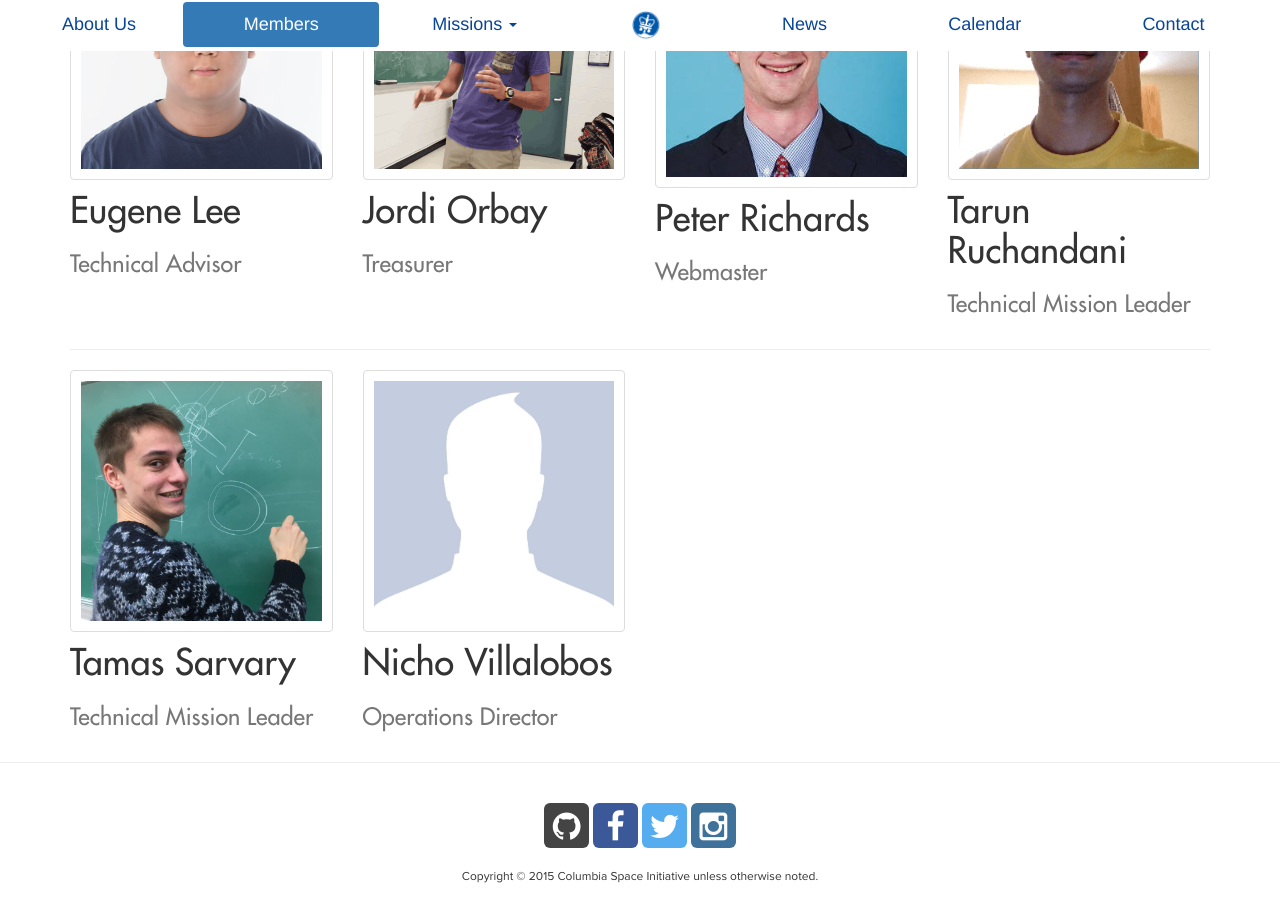
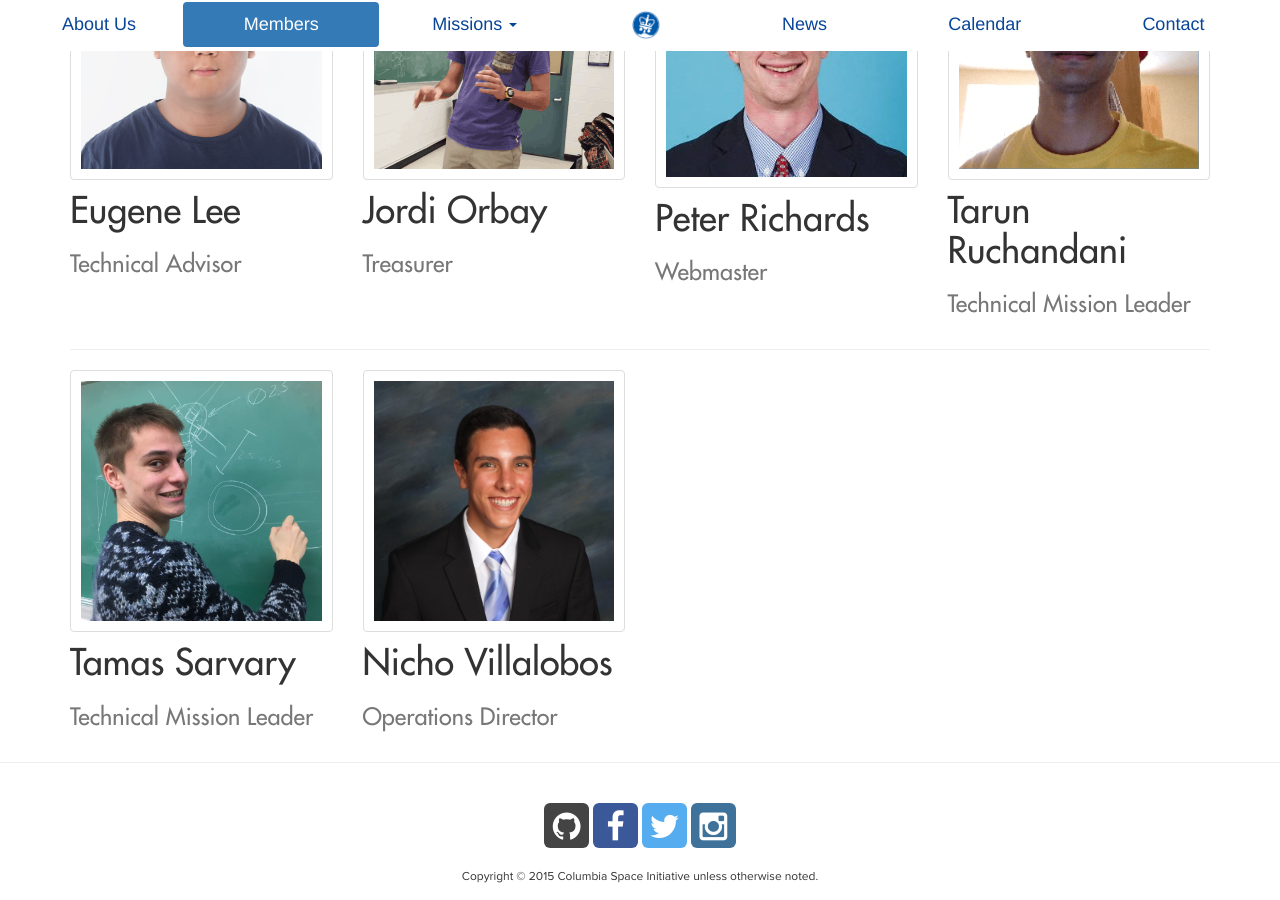
Before and after one commit to columbiaspace/columbiaspace.org, a Jekyll site: the page built from members.html, in a window 1280 px wide and 900 px high, scrolled down 2568 px. Built offline with Jekyll 4.4.1, drawn with Linux system fonts in a browser that asks for light colours; nearby versions of some CDN libraries; Markdown is read by kramdown in place of the engine named in the settings; comment, search, counter and statistics services are not loaded.

Commit message:
Add Nicho's Photo

```diff
--- a/members.html
+++ b/members.html
@@ -59,5 +59,5 @@
     image: "/assets/media/img/profiles/tsarvary.jpg"
   - name: "Nicho Villalobos"
     title: "Operations Director"
-    image: "/assets/media/img/profiles/default.jpg"
+    image: "/assets/media/img/profiles/nvillalobos.jpg"
 ---
```
Also changed, not shown: assets/media/img/profiles/nvillalobos.jpg (added).
